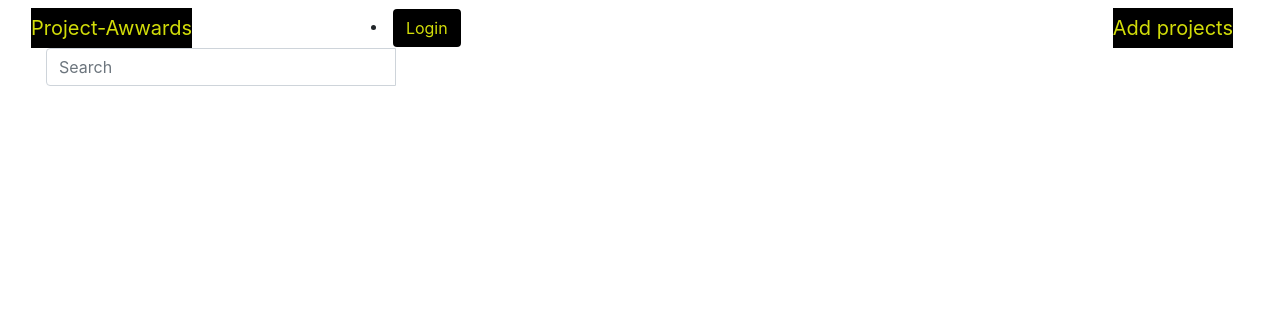
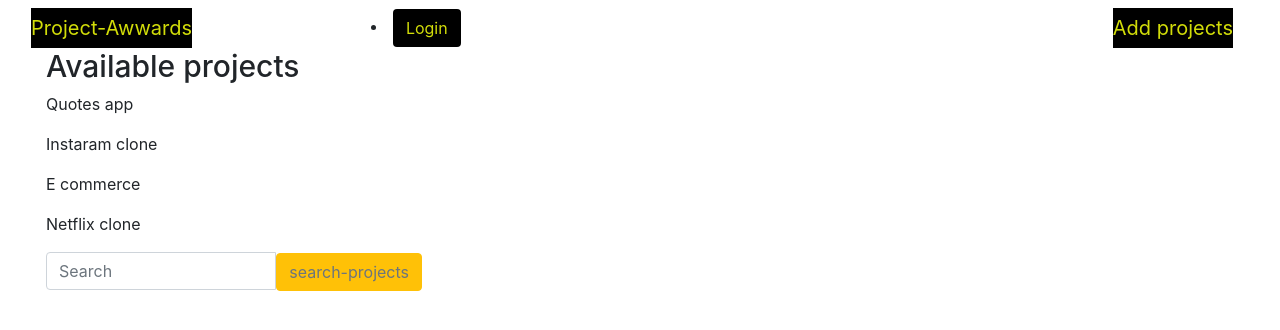
Before and after one commit to Mary-Atieno/P-awwards, a Django app: page / in a window 1280 px wide. Shown: the top 330 px of the page. Run offline with Django 4.2, Linux system fonts and the light colour scheme; data that the repository does not hold is empty; some libraries are stand-ins or nearby versions.

Commit message:
fix a bug

```diff
--- a/app/templates/navbar.html
+++ b/app/templates/navbar.html
@@ -9,7 +9,7 @@
 <nav class="navbar navbar-inverse">
     <div class="container-fluid">
       <div class="navbar-header">
-        <a class="navbar-brand" style="color:rgb(210, 221, 9);background-color: black;" href="#">Project-Awwards</a>
+        <a class="navbar-brand" style="color:rgb(210, 221, 9);background-color: black;" href="{% url 'home'%}">Project-Awwards</a>
       </div>
       <div class="col-sm-6 col-md-6">
             {% if user.is_authenticated %}
@@ -47,13 +47,18 @@
 
       <!-- Adding a search form  -->
       <div class="col-sm-4 col-md-4 navbar-right">
-
+      <h4 class='text' style="font-size:30px;">Available projects </h4>
+      <P>Quotes app</P>
+      <p>Instaram clone</p>
+      <p>E commerce</p>
+      <P>Netflix clone</P>
         <form class="navbar-form" role="search" action="{% url 'search_results' %}">
 
           <div class="input-group">
             <input type="text" class="form-control" placeholder="Search" name="project">
             <div class="input-group-btn">
-              <button class="btn btn-default" type="submit"><i class="glyphicon glyphicon-search"></i></button>
+              <button class="text-muted btn btn-warning"style="margin-top: 1px;"">search-projects</button>
+              <!-- <button class="btn btn-warning" type="submit"><i class="glyphicon glyphicon-search"></i></button> -->
             </div>
           </div>
 
```
